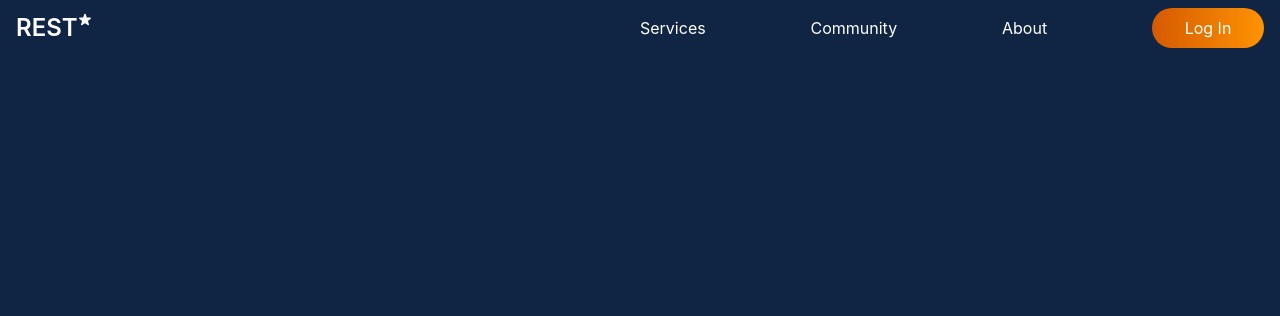
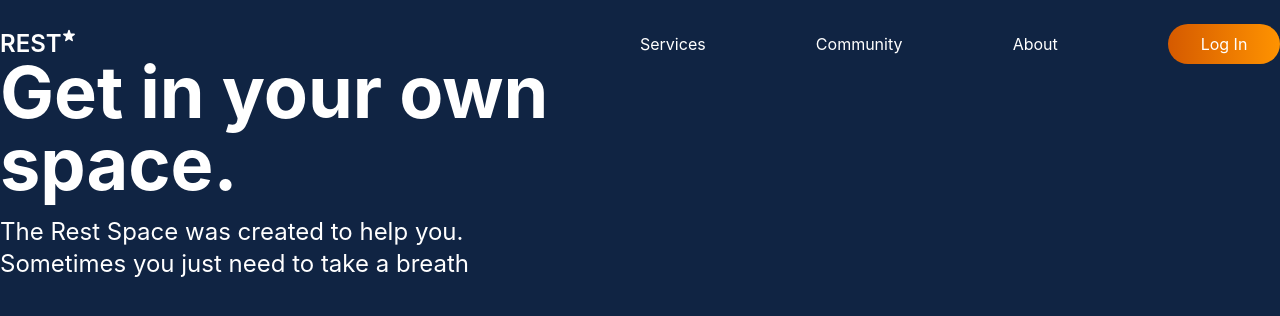
Before and after one commit to DiasBriel/Rest-Home, a React (Create React App) app: page / in a window 1280 px wide. Shown: the top 316 px of the page. Built offline with nearby package versions, Linux system fonts and the light colour scheme.

Commit message:
Added title page without image

```diff
--- a/src/App.js
+++ b/src/App.js
@@ -1,11 +1,14 @@
 import "./App.css";
 import Header from "./components/Header";
+import TitleContainer from "./components/TitleContainer";
+import Wrapper from "./components/Wrapper";
 
 function App() {
   return (
-    <>
+    <Wrapper>
       <Header />
-    </>
+      <TitleContainer />
+    </Wrapper>
   );
 }
 
--- a/src/components/Header.js
+++ b/src/components/Header.js
@@ -14,7 +14,7 @@ const Header = () => {
   return (
     <>
       <div className={`${open ? " bg-darkBlue" : ""}`}>
-        <div className="flex justify-between lg:grid grid-cols-2 h-14 items-center container md:mx-auto px-4">
+        <div className="flex justify-between lg:grid grid-cols-2 h-14 items-center pt-6">
           <div className="flex justify-items-start">
             <span className="font-semibold text-xl sm:text-2xl">REST</span>
             <Star />
--- /dev/null
+++ b/src/components/Title.js
@@ -0,0 +1,15 @@
+function Title() {
+  return (
+    <div>
+      <h1 className="mb-4">
+        Get in your own <br /> space.
+      </h1>
+      <h3>
+        The Rest Space was created to help you.
+        <br /> Sometimes you just need to take a breath
+      </h3>
+    </div>
+  );
+}
+
+export default Title;
--- /dev/null
+++ b/src/components/TitleContainer.js
@@ -0,0 +1,11 @@
+import Title from "./Title";
+
+function TitleContainer() {
+  return (
+    <div className="grid grid-cols-2">
+      <Title />
+    </div>
+  );
+}
+
+export default TitleContainer;
--- /dev/null
+++ b/src/components/Wrapper.js
@@ -0,0 +1,5 @@
+const Wrapper = (props) => {
+  return <div className="container mx-auto">{props.children}</div>;
+};
+
+export default Wrapper;
--- a/src/index.css
+++ b/src/index.css
@@ -12,6 +12,13 @@ body {
   background-color: #102443;
 }
 
+h1 {
+  @apply text-7xl font-bold;
+}
+h3 {
+  @apply text-2xl;
+}
+
 html {
   @apply text-white;
 }
```
Also changed, not shown: src/components/Image.js (added).
